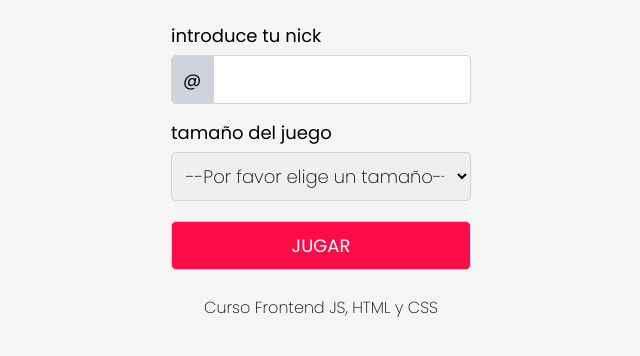
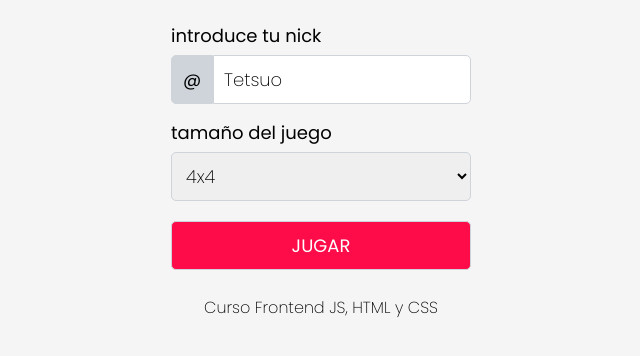
Before and after one commit to pacomastermind/frontend_html_css_js, a plain HTML site: page masterdots/index.html in a window 1280 px wide. Shown: the part 96-452 px from the top of the page, without its empty margins (319-959 px from the left). Drawn offline with Linux system fonts and the light colour scheme.

Commit message:
DOM Form JS

```diff
--- a/masterdots/index.html
+++ b/masterdots/index.html
@@ -20,15 +20,15 @@
             <div class="itemform">
                 <label for="nick">introduce tu nick</label>
                 <input type="text" value="@" id="nicka" readonly>
-                <input type="text" id="nick" required>
+                <input type="text" id="nick" value="nick" required>
             </div>
             <div class="itemform">
                 <label for="tamano">tamaño del juego</label>
                 <select name="tamano" id="tamano">
                     <option value="">--Por favor elige un tamaño--</option>
-                    <option value="dog">4x4</option>
-                    <option value="cat">5x5</option>
-                    <option value="hamster">6x6</option>
+                    <option value="4">4x4</option>
+                    <option value="5">5x5</option>
+                    <option value="6">6x6</option>
                 </select>
             </div>
             <div class="itemform">
@@ -39,5 +39,6 @@
     <footer>
         Curso Frontend JS, HTML y CSS
     </footer>
+    <script src="./js/app.js"></script>
 </body>
 </html>
--- /dev/null
+++ b/masterdots/js/app.js
@@ -0,0 +1,11 @@
+//Recogemos el nick del usuario
+const nick = document.getElementById("nick");
+console.log(nick.nodeType); //Tipo de nodo
+console.log(nick.value);
+nick.value="Tetsuo";
+//Recogemos el tamanyo de la ventana
+const tamano = document.getElementById("tamano");
+console.log(tamano.nodeType); //Tipo de nodo
+console.log(tamano.value);
+tamano.value="4";
+console.log(tamano.options[tamano.selectedIndex].text);
```
